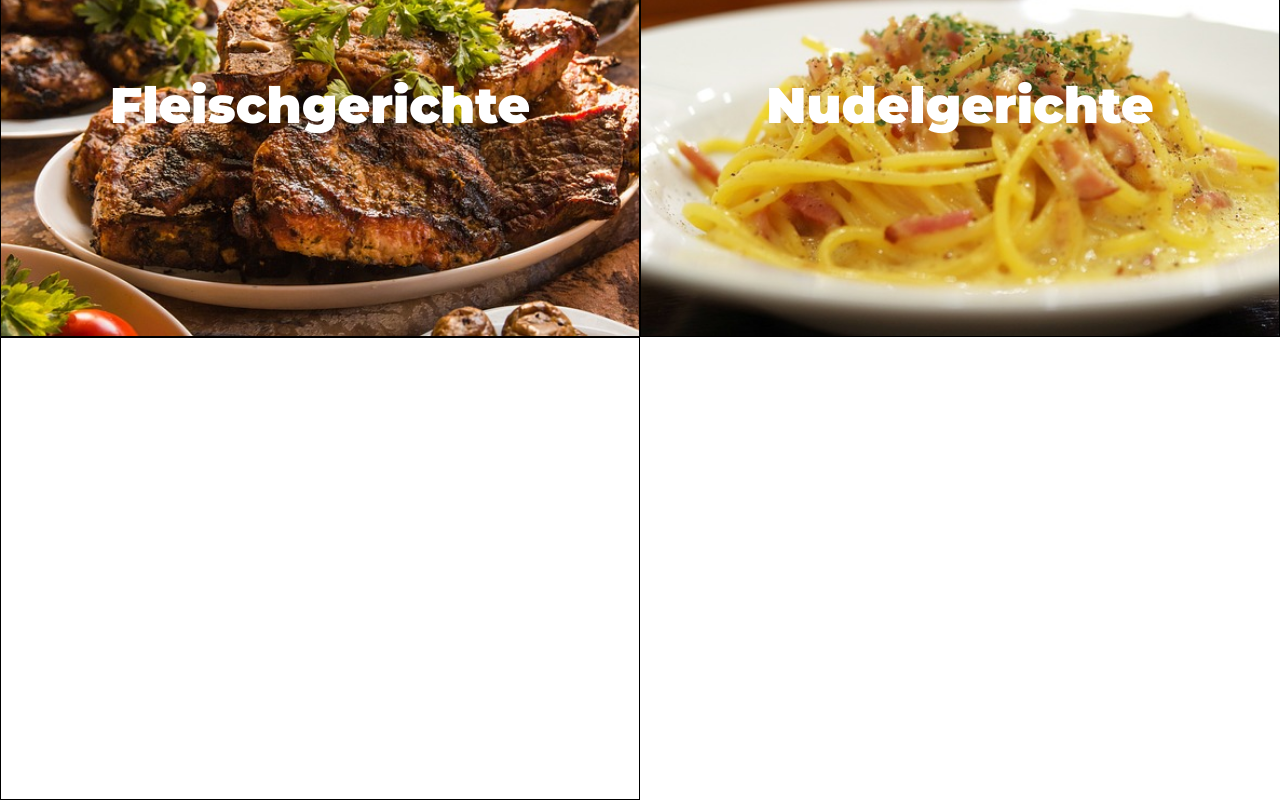
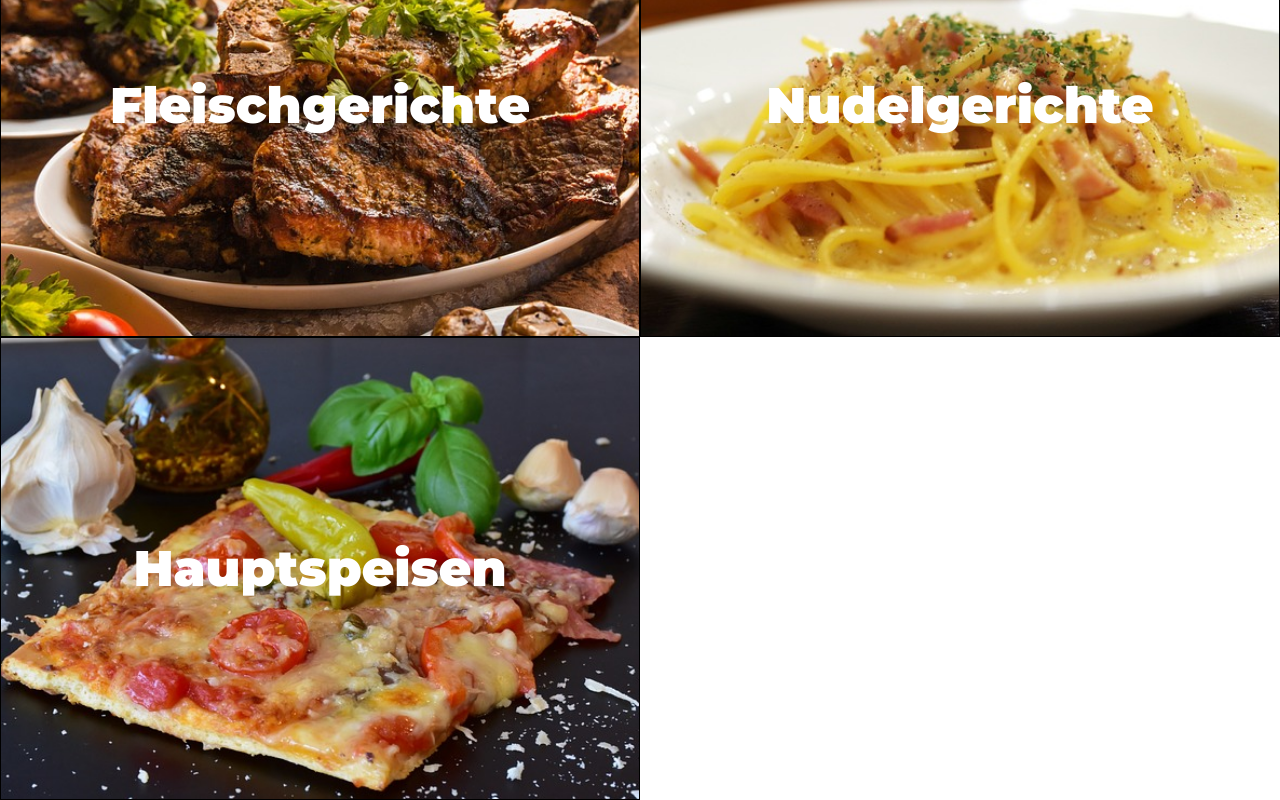
Before and after one commit to jakob83/Eatsearcher, a plain HTML site: page index.html in a window 1280 px wide. Shown: the part 889-1689 px from the top of the page. Drawn offline with Linux system fonts and the light colour scheme.

Commit message:
small fix

```diff
--- a/index.css
+++ b/index.css
@@ -46,5 +46,5 @@ body{
     background-image: url(imgs/Nudeln.jpg);
 }
 .start-btn.Hauptspeisen{
-    background-image: url(imgsHauptspeise.jpg);
+    background-image: url(imgs/Hauptspeise.jpg);
 }
```
